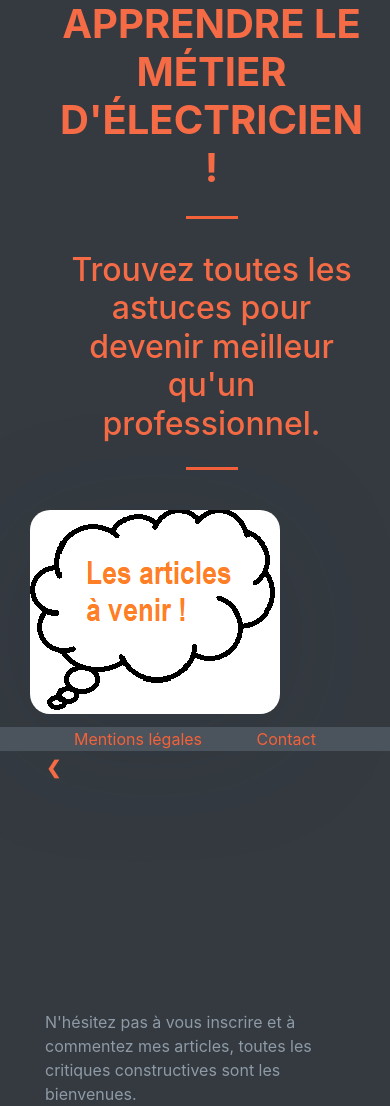
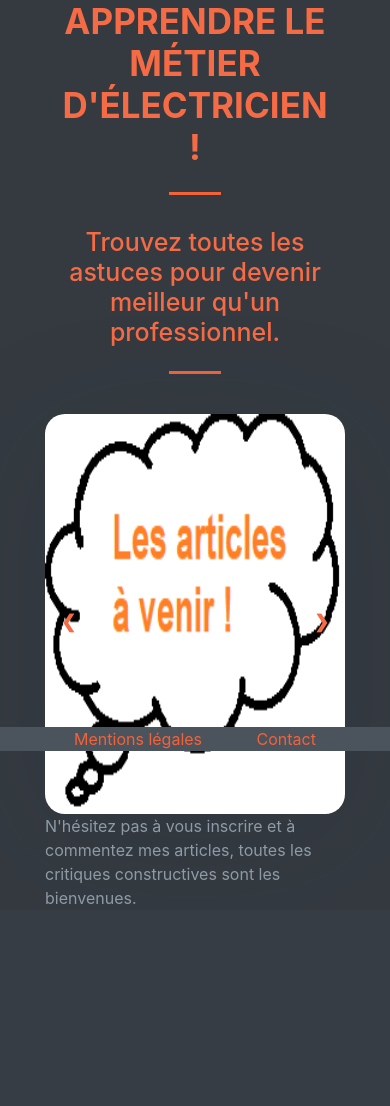
Before and after one commit to Frantz680/Site-elec, a Django app: page / in a window 390 px wide; the page is wider, and only the part inside the window is pictured. Shown: the part 93-1199 px from the top of that part. After the commit the page ends 997 px from the top of that part, so only its background shows below. Run offline with Django 3.2, Linux system fonts and the light colour scheme; data that the repository does not hold is empty; some libraries are stand-ins or nearby versions.

Commit message:
Responsive home : carrousel + title

```diff
--- a/home/templates/home/index.html
+++ b/home/templates/home/index.html
@@ -11,12 +11,12 @@
   <div class="container-home">
     <div class="row h-100 align-items-center justify-content-center text-center">
       <div class="col-lg-10 align-self-end">
-          <h1 class="text-uppercase font-weight-bold title_orange">Apprendre le métier d'électricien !</h1>
+          <h1 class="text-uppercase font-weight-bold title_orange_home">Apprendre le métier d'électricien !</h1>
           <hr class="divider my-4" />
       </div>
       <div class="col-lg-8 align-self-baseline">
           <p class="text-white-75 font-weight-light mb-2">
-          <h2 class="title_orange">Trouvez toutes les astuces pour devenir meilleur qu'un professionnel.</h2>
+          <h2 class="sous_title_orange_home">Trouvez toutes les astuces pour devenir meilleur qu'un professionnel.</h2>
           </p>
           <hr class="divider my-4" />
       </div>
--- a/static/css/styles.css
+++ b/static/css/styles.css
@@ -34,6 +34,53 @@ body
     color: rgb(245, 107, 69) !important;
 }
 
+.title_orange_home
+{
+    color: rgb(245, 107, 69) !important;
+}
+
+@media (max-width: 764px){
+    .title_orange_home {
+        font-size: 35px;
+    }
+}
+
+@media (max-width: 600px){
+    .title_orange_home {
+        font-size: 35px;
+    }
+}
+
+@media (max-width: 380px){
+    .title_orange_home {
+        font-size: 35px;
+        margin-left: -25px !important;
+    }
+}
+
+.sous_title_orange_home {
+    color: rgb(245, 107, 69) !important;
+}
+
+@media (max-width: 764px){
+    .sous_title_orange_home {
+        font-size: 25px;
+    }
+}
+
+@media (max-width: 600px){
+    .sous_title_orange_home {
+        font-size: 25px;
+    }
+}
+
+@media (max-width: 380px){
+    .sous_title_orange_home {
+        font-size: 25px;
+        margin-left: -25px !important;
+    }
+}
+
 .container-home{
     display: flex;
     flex-flow: row nowrap;
@@ -46,11 +93,32 @@ body
 }
 
 .dimention_photo{
-    height:auto;
-    width:auto;
+    height:500px;
+    width:700px;
+    max-height: 500px;
     max-width: 700px;
-    max-height: 500px;
     border-radius: 20px;
+}
+
+@media (max-width: 764px){
+    .dimention_photo {
+        height:600px;
+        width:500px;
+    }
+}
+
+@media (max-width: 600px){
+    .dimention_photo {
+        height:400px;
+        width:300px;
+    }
+}
+
+@media (max-width: 380px){
+    .dimention_photo {
+        height:350px;
+        width:250px;
+    }
 }
 
 #carrousel{
@@ -63,6 +131,27 @@ body
     max-height: 500px;
     position: relative;
     margin: auto;
+}
+
+@media (max-width: 764px){
+    #carrousel {
+        height:600px;
+        width:500px;
+    }
+}
+
+@media (max-width: 600px){
+    #carrousel {
+        height:400px;
+        width:300px;
+    }
+}
+
+@media (max-width: 380px){
+    #carrousel {
+        height:350px;
+        width:250px;
+    }
 }
 
 #carrousel ul li{
```
